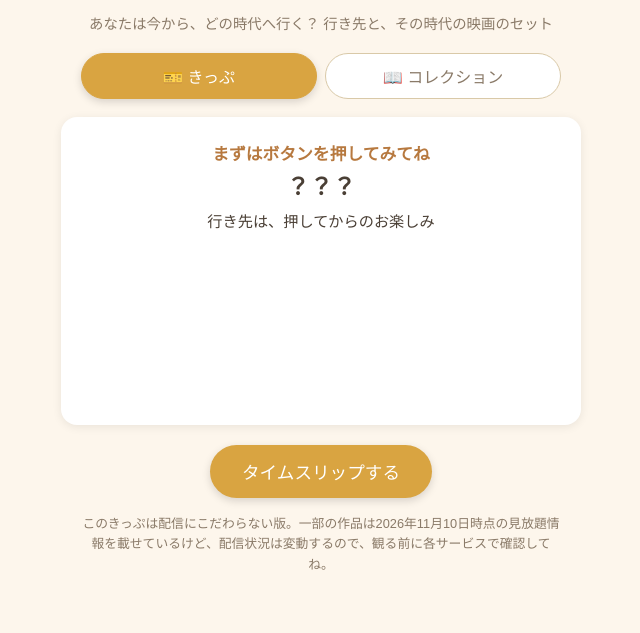
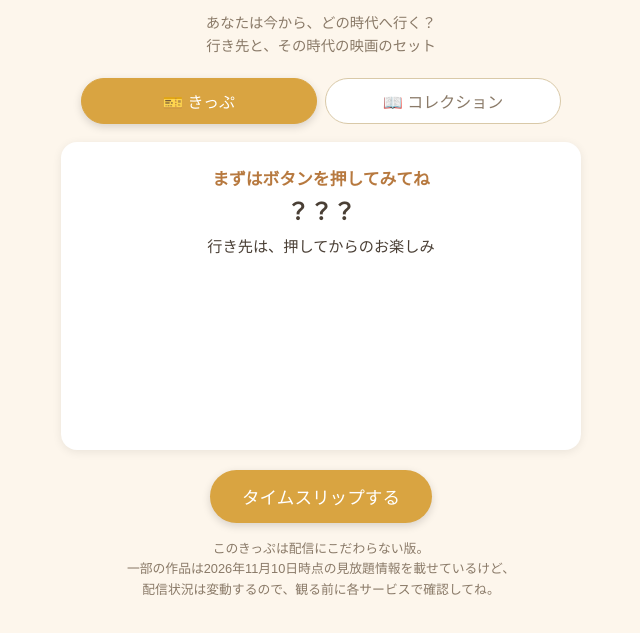
Before and after one commit to yukarin-moka/time-slip-ticket, a plain HTML site: page index.html in a window 1280 px wide. Shown: the part 67-700 px from the top of the page, without its empty margins (319-959 px from the left). Drawn offline with Linux system fonts and the light colour scheme.

Commit message:
改行の仕上げ：タイトルを1行に収め、説明文は文節で折れるよう調整

```diff
--- a/index.html
+++ b/index.html
@@ -14,8 +14,8 @@
 <link rel="apple-touch-icon" href="https://cdn.jsdelivr.net/gh/hfg-gmuend/openmoji@15.1.0/color/618x618/1F3AB.png">
 <style>
   body { font-family: "Hiragino Maru Gothic ProN", "Hiragino Sans", sans-serif; background: #fdf6ec; color: #4a3f35; text-align: center; padding: 24px 16px; margin: 0; }
-  h1 { font-size: clamp(1.18rem, 6.2vw, 1.5rem); margin: 8px 0 4px; line-height: 1.35; word-break: keep-all; }
-  .sub { font-size: 0.9em; color: #8a7a68; margin-bottom: 20px; }
+  h1 { font-size: clamp(0.98rem, 5.3vw, 1.5rem); margin: 8px 0 4px; line-height: 1.35; white-space: nowrap; }
+  .sub { font-size: 0.9em; color: #8a7a68; margin-bottom: 20px; line-height: 1.6; word-break: keep-all; overflow-wrap: anywhere; }
   .card { background: #fff; border-radius: 16px; box-shadow: 0 2px 10px rgba(0,0,0,0.08); max-width: 480px; margin: 0 auto; padding: 24px 20px; min-height: 260px; }
   .slip { font-size: 1.05em; color: #b7793f; font-weight: bold; margin-bottom: 6px; }
   .circuit { font-family: "Courier New", monospace; background: #1a1a1a; color: #ff5a3c; border-radius: 10px; padding: 12px 8px; font-size: clamp(1.3rem, 9vw, 2rem); font-weight: bold; letter-spacing: 0.12em; margin: 10px 0 4px; text-shadow: 0 0 8px rgba(255,90,60,0.7); }
@@ -33,7 +33,7 @@
   button { background: #d9a441; color: #fff; border: none; border-radius: 999px; font-size: 1.1em; padding: 14px 32px; margin-top: 20px; cursor: pointer; box-shadow: 0 3px 8px rgba(0,0,0,0.15); }
   button:active { transform: scale(0.97); }
   button:disabled { opacity: 0.6; }
-  .note { max-width: 480px; margin: 16px auto 0; font-size: 0.8em; color: #8a7a68; line-height: 1.6; }
+  .note { max-width: 480px; margin: 16px auto 0; font-size: 0.8em; color: #8a7a68; line-height: 1.6; word-break: keep-all; overflow-wrap: anywhere; }
   .panel { background: #fff; border-radius: 16px; box-shadow: 0 2px 10px rgba(0,0,0,0.08); max-width: 480px; margin: 20px auto 0; padding: 18px 20px; text-align: left; box-sizing: border-box; }
   .panel h2 { font-size: 1.1em; margin: 0 0 10px; text-align: center; }
   .panel .empty { font-size: 0.9em; color: #8a7a68; text-align: center; margin: 0; }
@@ -76,7 +76,7 @@
 </head>
 <body>
   <h1>🎫 タイムスリップ行き先きっぷ 🎫</h1>
-  <p class="sub">あなたは今から、どの時代へ行く？ 行き先と、その時代の映画のセット</p>
+  <p class="sub">あなたは今から、どの時代へ行く？<br>行き先と、その時代の映画のセット</p>
 
   <div class="tabs">
     <button id="tabTicket" class="tab-btn active" type="button">🎫 きっぷ</button>
```
